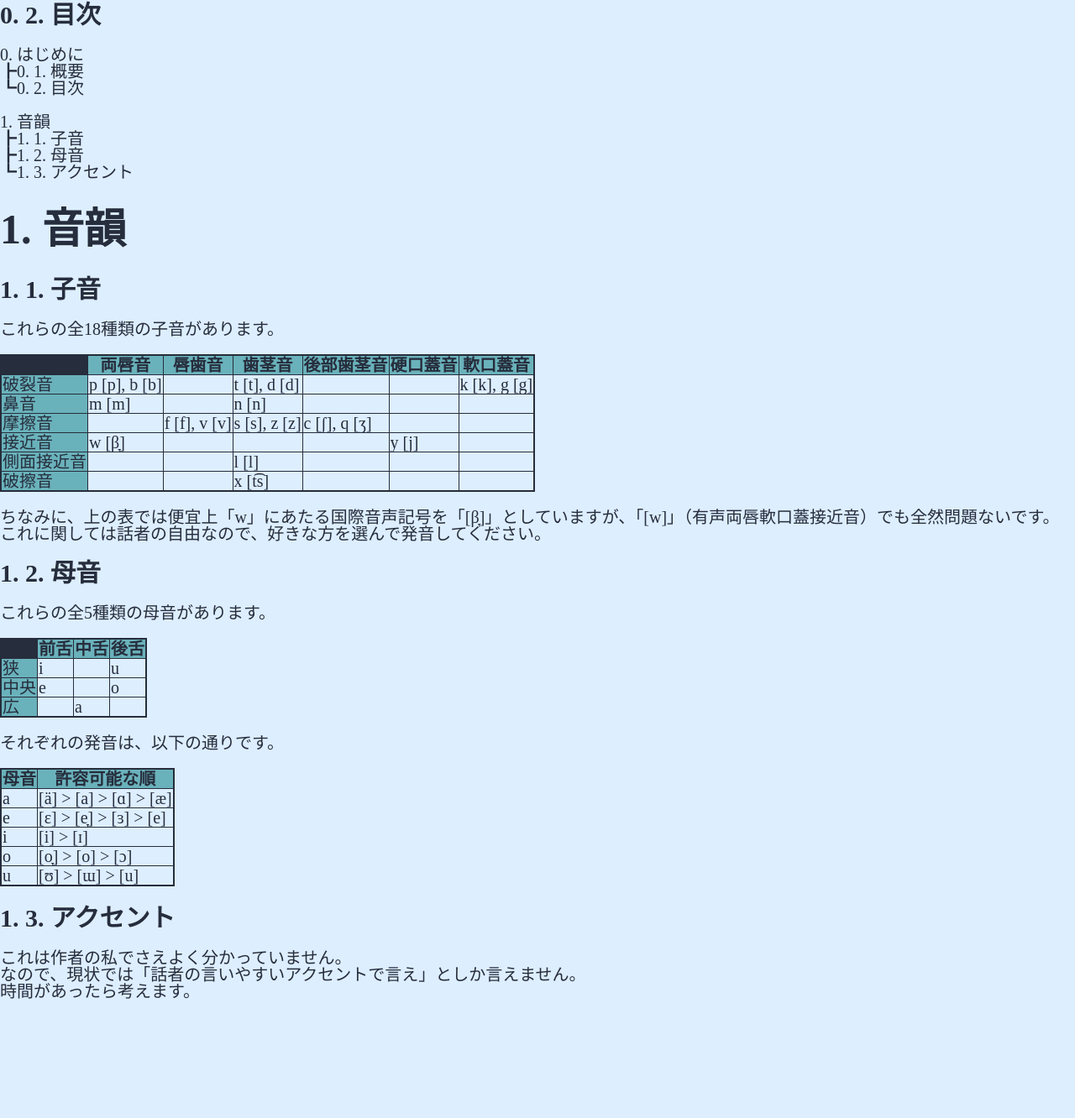
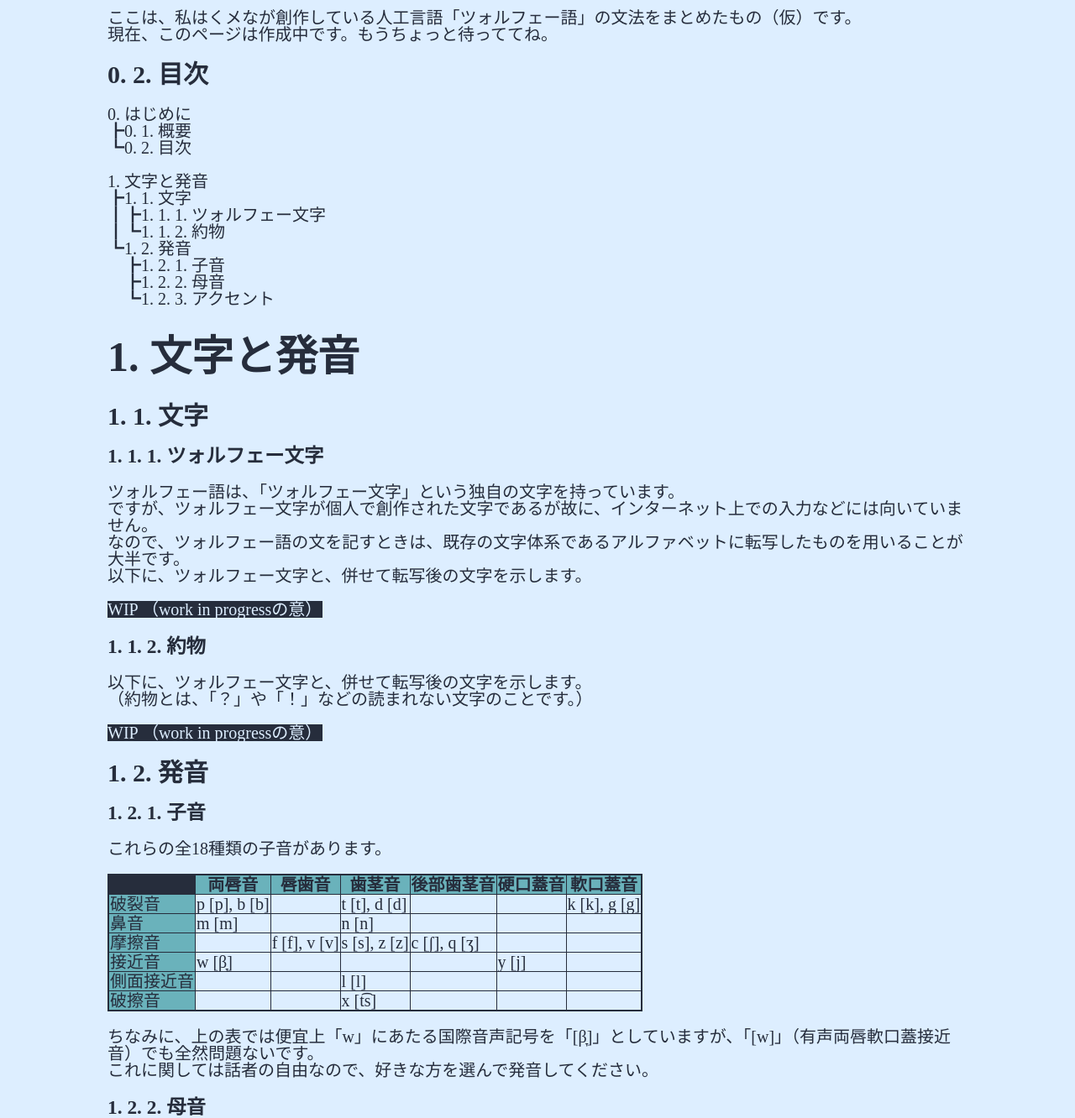
Before and after one commit to HAKUxNA/HAKUxNA.github.io, a plain HTML site: page Fol_xolfe/grammar.html in a window 1280 px wide. Shown: the part 269-1601 px from the top of the page at 84% size. Before the commit the page ends 1480 px from the top, so only its background shows below. Drawn offline with Linux system fonts and the light colour scheme.

Commit message:
Update grammar.html

```diff
--- a/Fol_xolfe/grammar.html
+++ b/Fol_xolfe/grammar.html
@@ -6,12 +6,13 @@
     <title>ツォルフェー語の文法 | HAKUxNA</title>
     <link rel = "stylesheet" type = text/css href = "../style.css">
 </head>
+<header>
+    <p>
+        <a class = "header-home-nav" href = "https://hakuxna.github.io">はくメなの脳みそ</a>
+    </p>
+</header>
 <body>
-
-    <p>
-        <a href = "https://hakuxna.github.io/">はくメなの脳みそ</a>
-    </p>
-
+    <div class = "body-margin">
         <h1>0. はじめに</h1>
 
         <h2>0. 1. 概要</h2>
@@ -28,15 +29,43 @@
             ┣0. 1. 概要<br>
             ┗0. 2. 目次<br>
             <br>
-        1. 音韻<br>
-        ┣1. 1. 子音<br>
-        ┣1. 2. 母音<br>
-        ┗1. 3. アクセント
+            1. 文字と発音<br>
+            ┣1. 1. 文字<br>
+            ┃┣1. 1. 1. ツォルフェー文字<br>
+            ┃┗1. 1. 2. 約物<br>
+            ┗1. 2. 発音<br>
+            &nbsp;&nbsp;&nbsp;&nbsp;┣1. 2. 1. 子音<br>
+            &nbsp;&nbsp;&nbsp;&nbsp;┣1. 2. 2. 母音<br>
+            &nbsp;&nbsp;&nbsp;&nbsp;┗1. 2. 3. アクセント
         </p>
 
-    <h1>1. 音韻</h1>
+        <h1>1. 文字と発音</h1>
 
-        <h2>1. 1. 子音</h2>
+            <h2>1. 1. 文字</h2>
+
+                <h3>1. 1. 1. ツォルフェー文字</h3>
+
+                    <p>
+                        ツォルフェー語は、「ツォルフェー文字」という独自の文字を持っています。<br>
+                        ですが、ツォルフェー文字が個人で創作された文字であるが故に、インターネット上での入力などには向いていません。<br>
+                        なので、ツォルフェー語の文を記すときは、既存の文字体系であるアルファベットに転写したものを用いることが大半です。<br>
+                        以下に、ツォルフェー文字と、併せて転写後の文字を示します。<br>
+                    </p>
+
+                    <div class = "wip">WIP （work in progressの意）</div>
+
+                <h3>1. 1. 2. 約物</h3>
+
+                    <p>
+                        以下に、ツォルフェー文字と、併せて転写後の文字を示します。<br>
+                        （約物とは、「？」や「！」などの読まれない文字のことです。）
+                    </p>
+
+                    <div class="wip">WIP （work in progressの意）</div>
+
+            <h2>1. 2. 発音</h2>
+
+                <h3>1. 2. 1. 子音</h3>
 
                 <p>
                     これらの全18種類の子音があります。
@@ -113,7 +142,7 @@
                     これに関しては話者の自由なので、好きな方を選んで発音してください。
                 </p>
 
-        <h2>1. 2. 母音</h2>
+                <h3>1. 2. 2. 母音</h3>
 
                 <p>
                     これらの全5種類の母音があります。
@@ -177,13 +206,13 @@
                     </tr>
                 </table>
 
-        <h2>1. 3. アクセント</h2>
+                <h3>1. 2. 3. アクセント</h3>
 
                 <p>
                     これは作者の私でさえよく分かっていません。<br>
                     なので、現状では「話者の言いやすいアクセントで言え」としか言えません。<br>
                     時間があったら考えます。
                 </p>
-
+        </div class = "body-margin">
 </body>
 </html>
```
Lines whose indentation alone changed are shown as unchanged.
